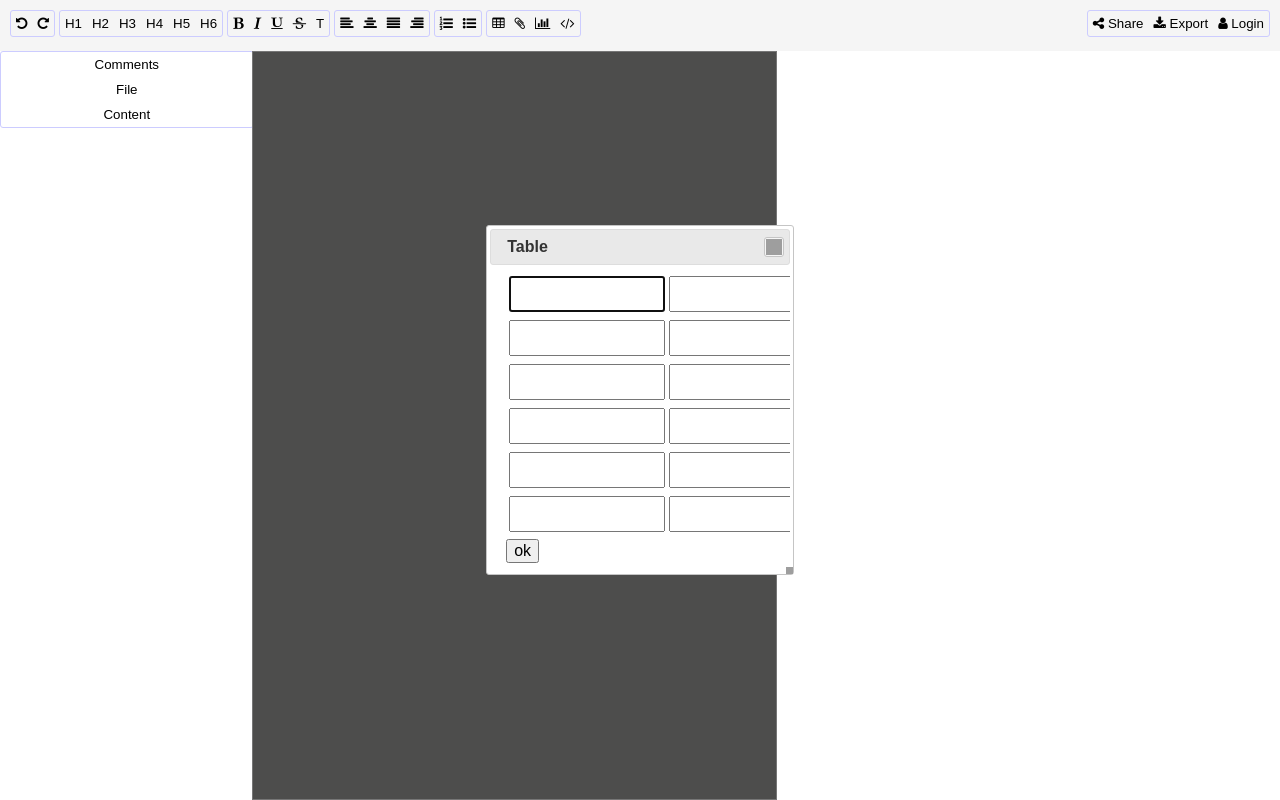
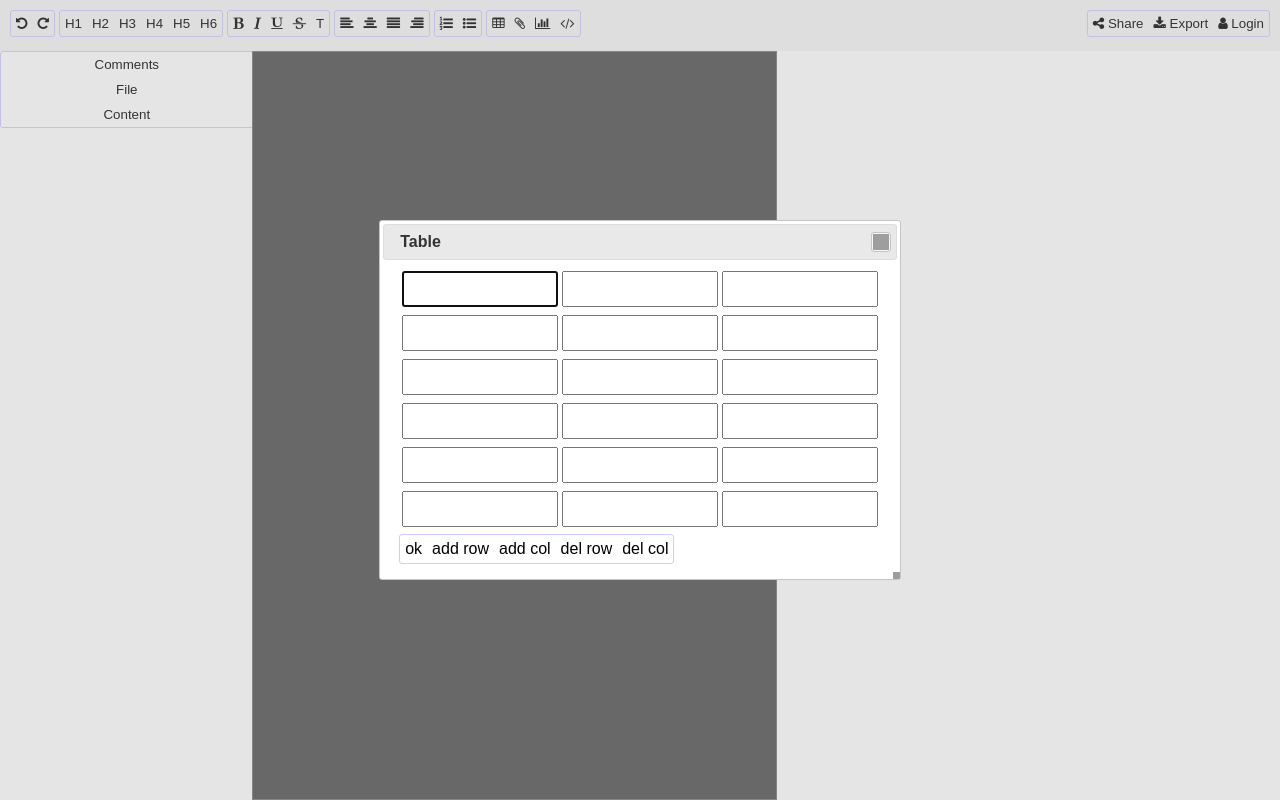
Before and after one commit to word-killers/mark2down, a plain HTML site: page templates/index.html in a window 1280 px wide. Both pictures are taken after a click on the button 498 px from the left and 23 px from the top of the page. Drawn offline with nearby package versions, Linux system fonts and the light colour scheme; grey boxes are pictures that could not be loaded.

Commit message:
completed creating tables and generating to markdown

```diff
--- a/templates/index.html
+++ b/templates/index.html
@@ -16,7 +16,10 @@
     <script>
         $(function () {
             $("#dialog").dialog({
-                autoOpen: false
+                autoOpen: false,
+                resizable: true,
+                modal: true,
+                width: 'auto',
             });
 
             $("#tableButton").click(function () {
@@ -34,44 +37,103 @@
                 $("#table").find('tr').each(function () {
 
                     $(this).find('td').each(function () {
-                        $text += '| ' + $(this).find('textarea').val() +' ';
+                        $text += '| ' + $(this).find('textarea').val() + ' ';
                     });
 
-                    if($(this).find('td').length != 0){
+                    if ($(this).find('td').length != 0) {
                         $text += '|\n';
                     }
 
                     $(this).find('th').each(function () {
                         var $cell = $(this).find('textarea').val();
                         $header += $cell + ' | ';
-                        for(var i = 0; i< $cell.length+2; i++){
+                        for (var i = 0; i < $cell.length + 2; i++) {
                             $separator += '-';
                         }
                         $separator += '|';
                     });
                 });
                 putChar($header + '\n' + $separator + '\n' + $text);
+                $('#dialog').dialog('close');
             })
         });
     </script>
 
     <script>
+        function delRow() {
+            var table = document.getElementById('table');
+            if (table.childElementCount > 1) {
+                table.removeChild(table.lastElementChild);
+            }
+        }
+        function delCol() {
+            var table = document.getElementById('table');
+            var length = table.childElementCount;
+            var trs = table.childNodes;
+
+            if (table.firstElementChild.childElementCount > 1) {
+                for (var i = 0; i < length; i++) {
+                    trs.item(i).removeChild(trs.item(i).lastElementChild);
+                }
+            }
+        }
+    </script>
+
+    <script>
+        function addCol() {
+            var table = document.getElementById('table');
+            var length = table.childElementCount;
+            var trs = table.childNodes;
+            for (var i = 0; i < length; i++) {
+                if (i == 0) {
+                    var td = document.createElement('th');
+                } else {
+                    var td = document.createElement('td');
+                }
+                td.setAttribute('class', 'column');
+                var textarea = document.createElement('textarea');
+                textarea.setAttribute('class', 'table_text_area');
+                td.appendChild(textarea);
+                trs.item(i).appendChild(td);
+            }
+        }
+    </script>
+
+    <script>
+        function addRow() {
+            var table = document.getElementById('table');
+            var length = table.lastElementChild.childElementCount;
+            var tr = document.createElement('tr');
+            for (var j = 0; j < length; j++) {
+
+                var td = document.createElement('td');
+                td.setAttribute('class', 'column');
+                var textarea = document.createElement('textarea');
+                textarea.setAttribute('class', 'table_text_area');
+                td.appendChild(textarea);
+                tr.appendChild(td);
+            }
+            table.appendChild(tr);
+        }
+    </script>
+
+    <script>
         function createTable(rows, cols) {
             var table = document.getElementById("table");
-            while (table.hasChildNodes()){
+            while (table.hasChildNodes()) {
                 table.removeChild(table.firstChild);
             }
             for (var i = 0; i < rows; i++) {
                 var tr = document.createElement('tr');
                 for (var j = 0; j < cols; j++) {
-                    if(i == 0){
+                    if (i == 0) {
                         var td = document.createElement('th');
-                    }else{
+                    } else {
                         var td = document.createElement('td');
                     }
-                    td.setAttribute('class','column');
+                    td.setAttribute('class', 'column');
                     var textarea = document.createElement('textarea');
-                    textarea.setAttribute('class','table_text_area');
+                    textarea.setAttribute('class', 'table_text_area');
                     td.appendChild(textarea);
                     tr.appendChild(td);
                 }
@@ -115,7 +177,13 @@
 <div id="dialog" title="Table">
     <table id="table">
     </table>
-    <button id="butonik">ok</button>
+    <div class="btn-group">
+        <button id="butonik" class="btn">ok</button>
+        <button id="addRow" class="btn" onclick="addRow()">add row</button>
+        <button id="addCol" class="btn" onclick="addCol()">add col</button>
+        <button id="delRow" class="btn" onclick="delRow()">del row</button>
+        <button id="delCol" class="btn" onclick="delCol()">del col</button>
+    </div>
 </div>
 
 <nav class="flex-item">
```
